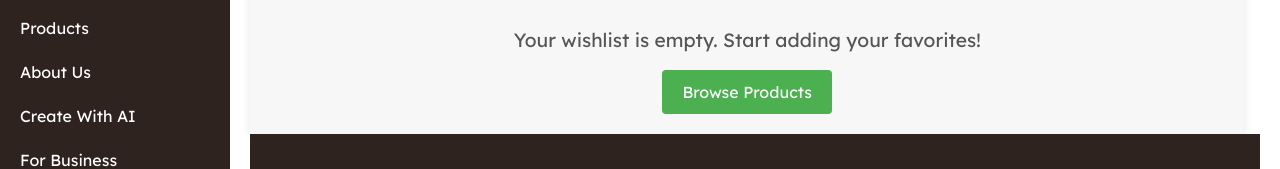
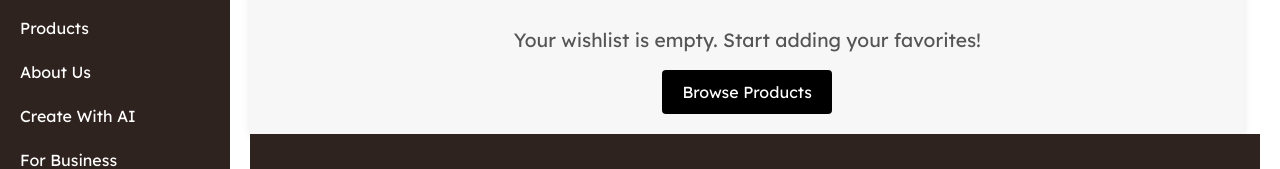
Before and after one commit to KrishnaMahajan1227/WallAndTone, a React (Vite) app in the folder frontend/: page /Wishlist in a window 1280 px wide. Shown: the part 159-328 px from the top of the page. Built offline with nearby package versions, Linux system fonts and the light colour scheme; no server answers.

Commit message:
Updated Icons

```diff
--- a/frontend/src/components/Wishlist/WishlistComponent.css
+++ b/frontend/src/components/Wishlist/WishlistComponent.css
@@ -36,7 +36,7 @@ border-radius: 4px;
 .wishlist-container .empty-wishlist-message button {
   padding: 10px 20px;
   font-size: 1rem;
-  background-color: #4CAF50;
+  background-color: #000;
   color: #fff;
   border: none;
   cursor: pointer;
@@ -45,7 +45,7 @@ border-radius: 4px;
 }
 
 .wishlist-container .empty-wishlist-message button:hover {
-  background-color: #3e8e41;
+  background-color: #000;
 }
 
 /* Wishlist Layout */
```
